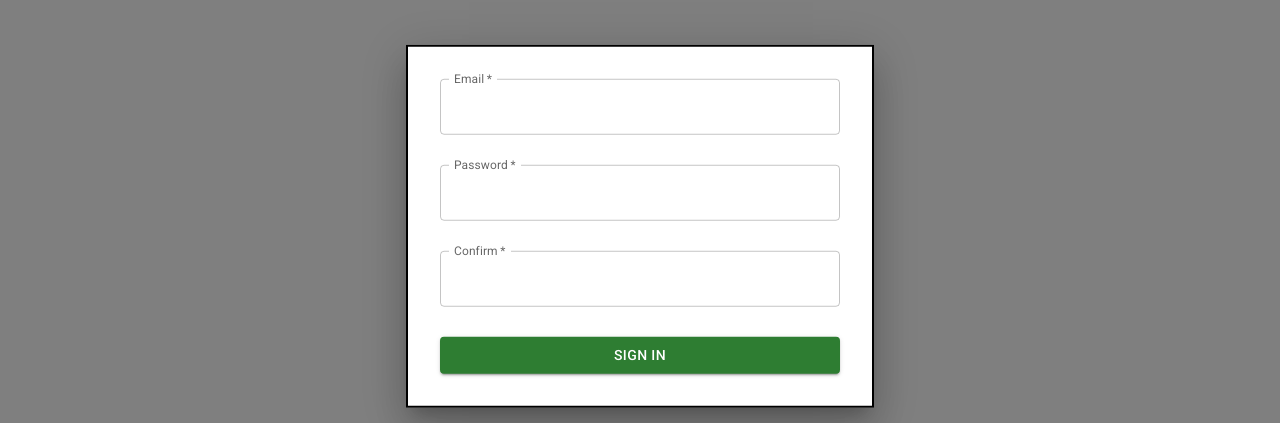
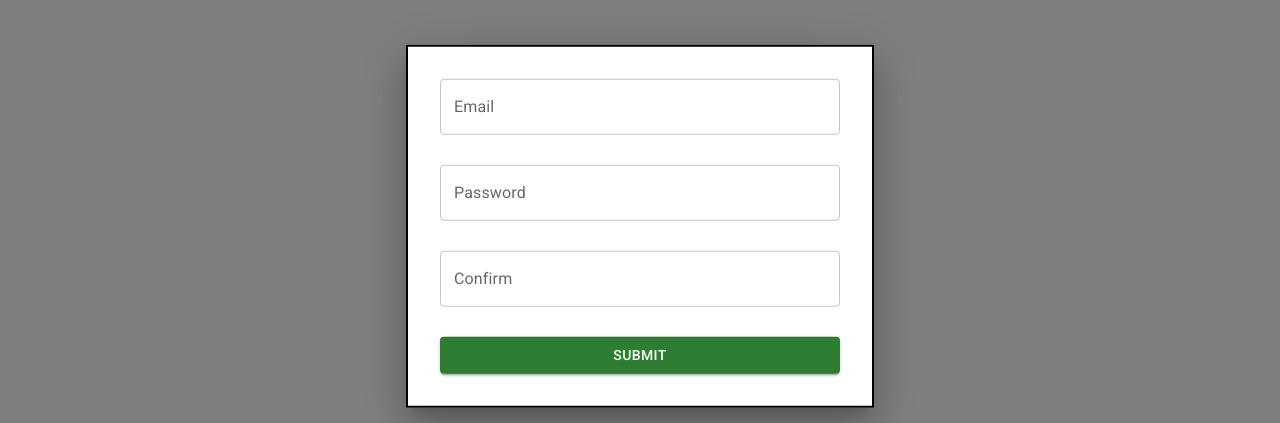
Before and after one commit to RuslanKralin/Project, a React (Create React App) app: page / in a window 1280 px wide. Both pictures are taken after a click on the button "SIGN IN". Shown: the part 174-597 px from the top of the page. Built offline with nearby package versions, Linux system fonts and the light colour scheme.

Commit message:
feat(FE-4): add formic in sign in modal

```diff
--- a/package.json
+++ b/package.json
@@ -10,6 +10,7 @@
     "@testing-library/jest-dom": "^5.16.5",
     "@testing-library/react": "^13.4.0",
     "@testing-library/user-event": "^13.5.0",
+    "formik": "^2.2.9",
     "prettier": "^2.8.2",
     "react": "^18.2.0",
     "react-dom": "^18.2.0",
--- a/src/widjets/Header/ui/SignInModal/SignInModal.jsx
+++ b/src/widjets/Header/ui/SignInModal/SignInModal.jsx
@@ -1,6 +1,8 @@
 import { useState } from 'react';
 import { Box, Button, Modal, TextField } from '@mui/material'
 import AssignmentIndIcon from '@mui/icons-material/AssignmentInd'
+import { Formik } from 'formik';
+import { display } from '@mui/system';
 // import Button from '@mui/material/Button';
 // import Typography from '@mui/material/Typography';
 // import Modal from '@mui/material/Modal';
@@ -10,7 +12,7 @@ const style = {
     top: '50%',
     left: '50%',
     transform: 'translate(-50%, -50%)',
-    width: 400,
+    minWidth: 400,
     bgcolor: 'background.paper',
     border: '2px solid #000',
     boxShadow: 24,
@@ -22,9 +24,9 @@ const style = {
 
 function SignInModal() {
     const [open, setOpen] = useState(false);
-    const [email, setEmail] = useState('');
-    const [password, SetPassword] = useState('');
-    const [confirm, SetConfirm] = useState('');
+    // const [email, setEmail] = useState('');
+    // const [password, SetPassword] = useState('');
+    // const [confirm, SetConfirm] = useState('');
     const handleOpen = () => setOpen(true);
     const handleClose = () => setOpen(false);
 
@@ -41,7 +43,83 @@ function SignInModal() {
                 aria-describedby="modal-modal-description"
             >
                 <Box sx={style}>
-                    <TextField
+                    <Formik
+                        initialValues={{ email: '', password: '', confirm: '' }}
+                        validate={values => {
+                            const errors = {};
+                            if (values.email.length < 3) {
+                                errors.email = 'Less then 3';
+                                // } else if (
+                                //     !/^[A-Z0-9._%+-]+@[A-Z0-9.-]+\.[A-Z]{2,}$/i.test(values.email)
+                                // ) {
+                                //     errors.email = 'Invalid email address';
+                            } else if (values.email.length > 30) {
+                                errors.email = 'More then 30!!!'
+                            } else if (values.password !=values.confirm){
+                                errors.confirm  = 'Check your password please'
+                            }
+                            return errors;
+                        }}
+                        onSubmit={(values) => {
+                            console.log(values)
+
+                        }}
+                    >
+                        {({
+                            values,
+                            errors,
+                            touched,
+                            handleChange,
+                            handleBlur,
+                            handleSubmit,
+                            isSubmitting,
+                            /* and other goodies */
+                        }) => (
+                            <form onSubmit={handleSubmit} style={{ display: 'flex', flexDirection: 'column', gap: '30px' }}>
+                                <TextField
+                                    type="email"
+                                    name="email"
+                                    onChange={handleChange}
+                                    onBlur={handleBlur}
+                                    value={values.email}
+                                    label="Email"
+                                />
+
+                                {errors.email && touched.email && errors.email}
+                                <TextField
+                                    type="password"
+                                    name="password"
+                                    onChange={handleChange}
+                                    onBlur={handleBlur}
+                                    value={values.password}
+                                    label="Password"
+                                />
+
+                                <TextField
+                                    type="password"
+                                    name="confirm"
+                                    onChange={handleChange}
+                                    onBlur={handleBlur}
+                                    value={values.confirm}
+                                    label="Confirm"
+                                />
+                               {errors.confirm && touched.confirm && errors.confirm}
+                                <Button type="submit" variant="contained" color="success" disabled={isSubmitting}>
+                                    Submit
+
+                                </Button>
+                            </form>
+                        )}
+                    </Formik>
+                </Box>
+            </Modal>
+        </div>
+    );
+}
+
+export default SignInModal
+
+{/* <TextField
                         required
                         id="outlined-required"
                         label="Email"
@@ -62,11 +140,4 @@ function SignInModal() {
 
                     <Button variant="contained" color="success">
                         SIGN IN
-                    </Button>
-                 </Box>
-            </Modal>
-        </div>
-    );
-}
-
-export default SignInModal
+                    </Button> */}
```
Also changed, not shown: 1 other file (tests, documents, lock files or other folders).
